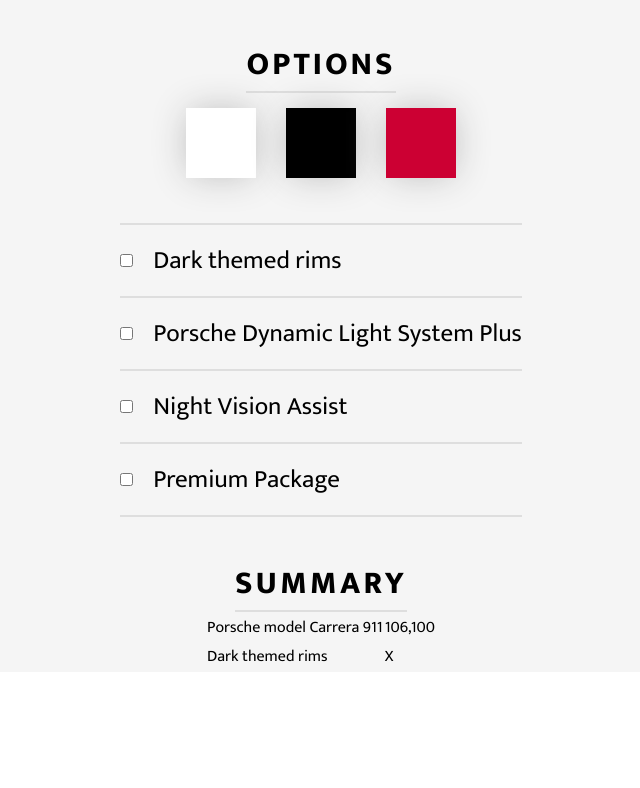
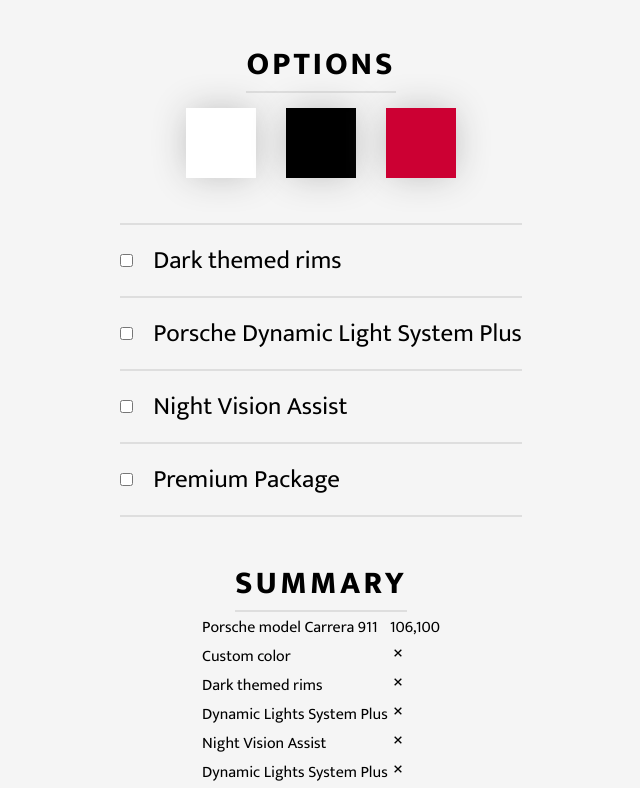
Before and after one commit to Rimpy99/car-configurator-reactjs, a React (Create React App) app: page /porsche911 in a window 1280 px wide. Shown: the part 627-1415 px from the top of the page, without its empty margins (319-959 px from the left). Before the commit the page ends 1299 px from the top, so only its background shows below. Built offline with nearby package versions, Linux system fonts and the light colour scheme.

Commit message:
Summary table added

```diff
--- a/src/components/Summary/Summary.tsx
+++ b/src/components/Summary/Summary.tsx
@@ -1,5 +1,7 @@
 import React from 'react';
 import styled from 'styled-components';
+
+import { GrFormClose } from "react-icons/gr";
 
 type OptionObject = {
     dynamicLightsSystemPlus: boolean,
@@ -15,6 +17,8 @@
 }
 
 export const Summary = ({car, color, rims, options}: Props) => {
+
+    const { dynamicLightsSystemPlus, NightVisionAssist, PremiumPackage } = options;
 
     let modelPrice = '';
 
@@ -39,8 +43,24 @@
                     <td>{modelPrice}</td>
                 </tr>
                 <tr>
+                    <td>Custom color</td>
+                    <td>{color !== 'white' ? '1,100' : <GrFormClose />}</td>
+                </tr>
+                <tr>
                     <td>Dark themed rims</td>
-                    <td>{rims ? '2,450' : 'X'}</td>
+                    <td>{rims ? '2,450' : <GrFormClose />}</td>
+                </tr>
+                <tr>
+                    <td>Dynamic Lights System Plus</td>
+                    <td>{dynamicLightsSystemPlus ? '720' : <GrFormClose />}</td>
+                </tr>
+                <tr>
+                    <td>Night Vision Assist</td>
+                    <td>{NightVisionAssist ? '1,050' : <GrFormClose />}</td>
+                </tr>
+                <tr>
+                    <td>Dynamic Lights System Plus</td>
+                    <td>{PremiumPackage ? '4,200' : <GrFormClose />}</td>
                 </tr>
             </table>
         </>
```
